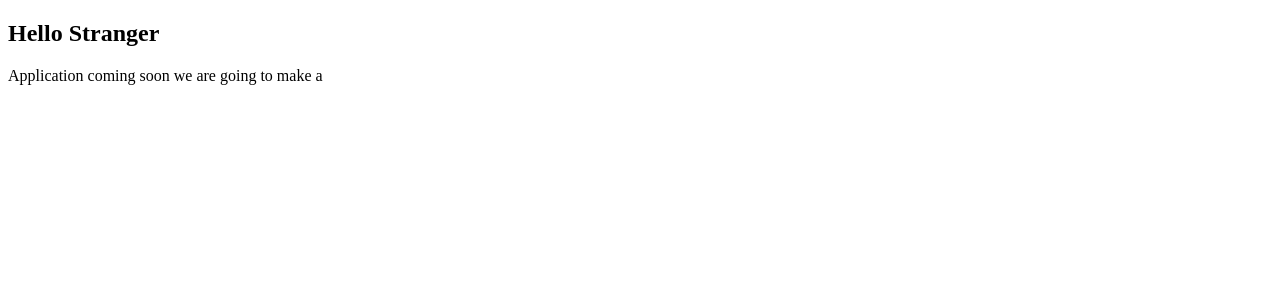
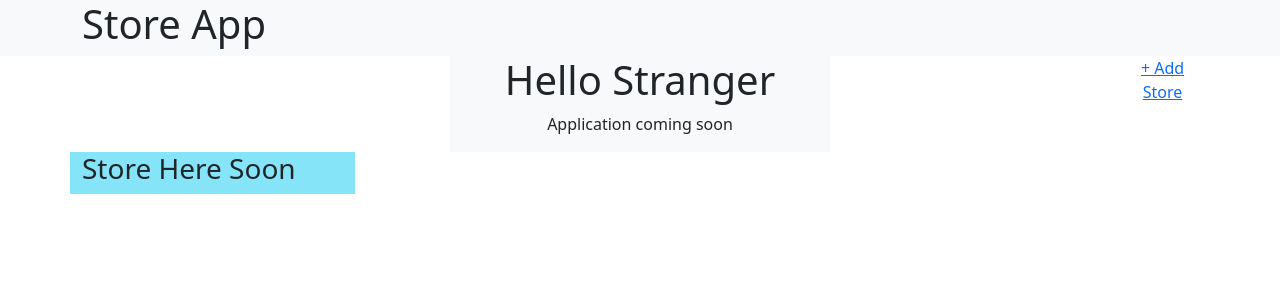
Before and after one commit to alexpablo-code/store_and_products, a Flask app: page / in a window 1280 px wide. Shown: the top 300 px of the page. Run offline with Flask 2, Linux system fonts and the light colour scheme.

Commit message:
editing dashboard page and adding add store page

```diff
--- a/flask_app/controllers/stores.py
+++ b/flask_app/controllers/stores.py
@@ -6,3 +6,8 @@ from flask import render_template, redirect, request, session
 @app.route("/")
 def dashboard():
     return render_template("dashboard.html")
+
+
+@app.route("/add-store")
+def add_store():
+    return render_template("add_store.html")
--- a/flask_app/templates/dashboard.html
+++ b/flask_app/templates/dashboard.html
@@ -4,17 +4,51 @@
     <meta charset="UTF-8">
     <meta http-equiv="X-UA-Compatible" content="IE=edge">
     <meta name="viewport" content="width=device-width, initial-scale=1.0">
+    <link rel="stylesheet" href="https://cdn.jsdelivr.net/npm/bootstrap@5.2.3/dist/css/bootstrap.min.css">
     <title>Dashboard</title>
 </head>
 <body>
 
+    <nav class="bg-light">
+        <div class="container">
+            <div class="row">
+                <div class="col-5">
+                    <h1>Store App</h1>
+                </div>
+            </div>
+
+        </div>
+    </nav>
     <section>
-        <div>
-            <h1>Hello Stranger</h1>
-            <p>Application coming soon we are going to make a </p>
+        <div class="container">
+            <div class="row">
+                <div class="col-4 offset-4 text-center bg-light">
+                    <h1>Hello Stranger</h1>
+                    <p>Application coming soon </p>
+                </div>
+                <div class="col-1 text-center offset-3">
+                    <a href="/add-store">+ Add Store</a>
+                </div>
+            </div>
+        </div>
+    </section>
+
+    <section>
+        <div class="container">
+            <div class="row">
+                <div class="col-3 bg-info bg-opacity-50">
+                    <h3>Store Here Soon</h3>
+
+                </div>
+
+            </div>
 
         </div>
     </section>
 
+
+
+
+    <script src="https://cdn.jsdelivr.net/npm/bootstrap@5.2.3/dist/js/bootstrap.bundle.min.js"></script>
 </body>
 </html>
```
Also changed, not shown: flask_app/templates/add_store.html (added, +12 -0 lines).
